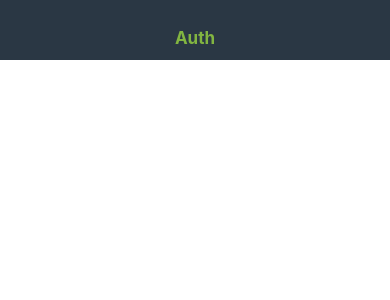
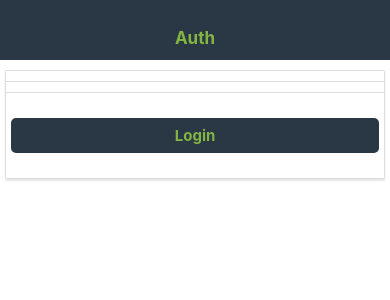
Before and after one commit to jamalhassouni/ReactNativeAuth, a React Native app: screen / in a window 390 px wide. Shown: the top 300 px of the page. Built offline with nearby package versions, Linux system fonts and the light colour scheme.

Commit message:
refactor:Create Reusable Components

```diff
--- a/src/components/App.js
+++ b/src/components/App.js
@@ -1,28 +1,28 @@
-import React, { Component } from 'react';
-import { View, Text,StyleSheet } from 'react-native';
-import Header from './common/Header';
+import React, { Component } from "react";
+import { View, Text, StyleSheet } from "react-native";
+import { Header } from "./common";
+import LoginForm from "./LoginFrom";
+
 class App extends Component {
   constructor(props) {
     super(props);
-    this.state = {
-    };
+    this.state = {};
   }
 
   render() {
     return (
       <View style={styles.container}>
-        <Header title="Auth"/>
+        <Header title="Auth" />
+        <LoginForm />
       </View>
     );
   }
 }
 
 const styles = StyleSheet.create({
-    container:{
-       flex:1,
-
-    }
-
+  container: {
+    flex: 1
+  }
 });
 
 export default App;
--- /dev/null
+++ b/src/components/LoginFrom.js
@@ -0,0 +1,27 @@
+import React, { Component } from "react";
+import { View, Text, StyleSheet } from "react-native";
+import { Card, CardItem, Button } from "./common";
+
+class LoginForm extends Component {
+  constructor(props) {
+    super(props);
+    this.state = {};
+  }
+
+  render() {
+    return (
+      <Card>
+        <CardItem />
+        <CardItem />
+        <CardItem>
+          <Button>Login</Button>
+        </CardItem>
+      </Card>
+    );
+  }
+}
+const styles = StyleSheet.create({
+  container: {}
+});
+
+export default LoginForm;
--- a/src/components/common/Button.js
+++ b/src/components/common/Button.js
@@ -25,4 +25,4 @@ const styles = StyleSheet.create({
   }
 });
 
-export default Button;
+export { Button };
--- /dev/null
+++ b/src/components/common/Card.js
@@ -0,0 +1,33 @@
+//import liraries
+import React, { Component } from 'react';
+import { View, Text, StyleSheet } from 'react-native';
+
+// create a component
+const Card = (props) => {
+    return (
+        <View style={styles.container}>
+            { props.children }
+        </View>
+    );
+};
+
+// define your styles
+const styles = StyleSheet.create({
+    container: {
+        borderWidth: 1,
+        borderRadius: 2,
+        borderColor: '#ddd',
+        borderBottomWidth: 0,
+        shadowColor: '#000',
+        shadowOffset: { width: 0, height: 2 },
+        shadowOpacity: 0.1,
+        shadowRadius: 2,
+        elevation: 2,
+        marginLeft: 5,
+        marginRight: 5,
+        marginTop: 10
+    },
+});
+
+//make this component available to the app
+export { Card };
--- /dev/null
+++ b/src/components/common/CardItem.js
@@ -0,0 +1,27 @@
+//import liraries
+import React, { Component } from 'react';
+import { View, Text, StyleSheet } from 'react-native';
+
+// create a component
+const CardItem = props => {
+    return (
+        <View style={styles.container}>
+            { props.children }
+        </View>
+    );
+};
+
+// define your styles
+const styles = StyleSheet.create({
+    container: {
+        justifyContent: 'flex-start',
+        flexDirection: 'row',
+        borderBottomWidth: 1,
+        padding: 5,
+        backgroundColor: '#fff',
+        borderColor: '#ddd',
+    },
+});
+
+//make this component available to the app
+export { CardItem };
--- a/src/components/common/Header.js
+++ b/src/components/common/Header.js
@@ -24,4 +24,4 @@ const styles = StyleSheet.create({
   }
 });
 
-export default Header;
+export { Header };
--- /dev/null
+++ b/src/components/common/index.js
@@ -0,0 +1,4 @@
+export * from './Card';
+export * from './CardItem';
+export * from './Button';
+export * from './Header';
```
